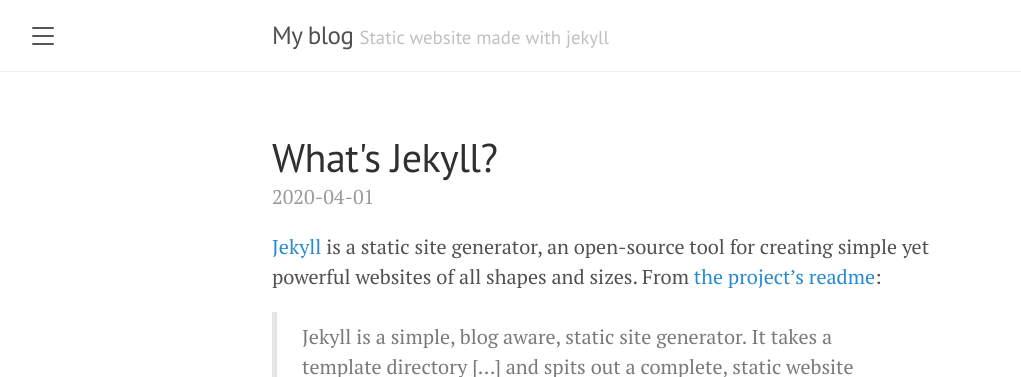
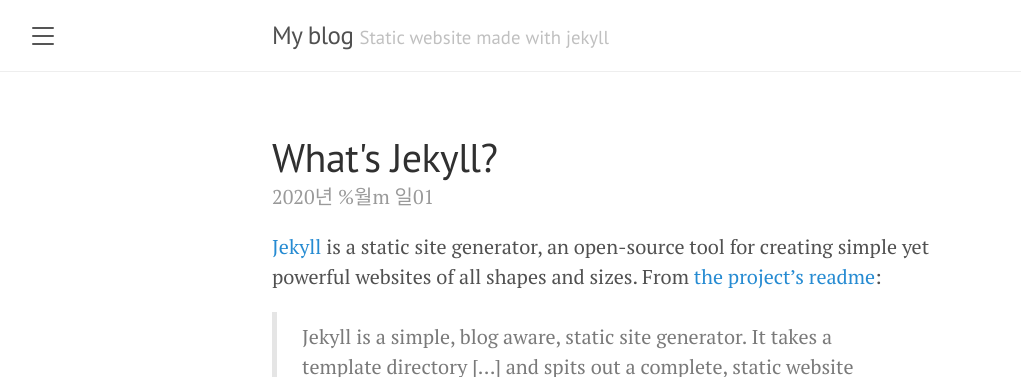
Before and after one commit to 20223073/20223073.github.io, a Jekyll site: the page built from _posts/2020-04-01-whats-jekyll.md, in a window 1280 px wide. Shown: the top 377 px of the page, without its empty margins (8-1029 px from the left). Built offline with Jekyll 4.4.1, drawn with Linux system fonts in a browser that asks for light colours.

Commit message:
update: post.html

```diff
--- a/_layouts/post.html
+++ b/_layouts/post.html
@@ -5,7 +5,7 @@
 
 <div class="post">
   <h1 class="post-title">{{ page.title }}</h1>
-  <span class="post-date">{{ page.date | date: '%Y-%m-%d' }}</span>
+  <span class="post-date">{{ page.date | date: '%Y년 %월m 일%d' }}</span>
   {{ content }}
 </div>
 
```
